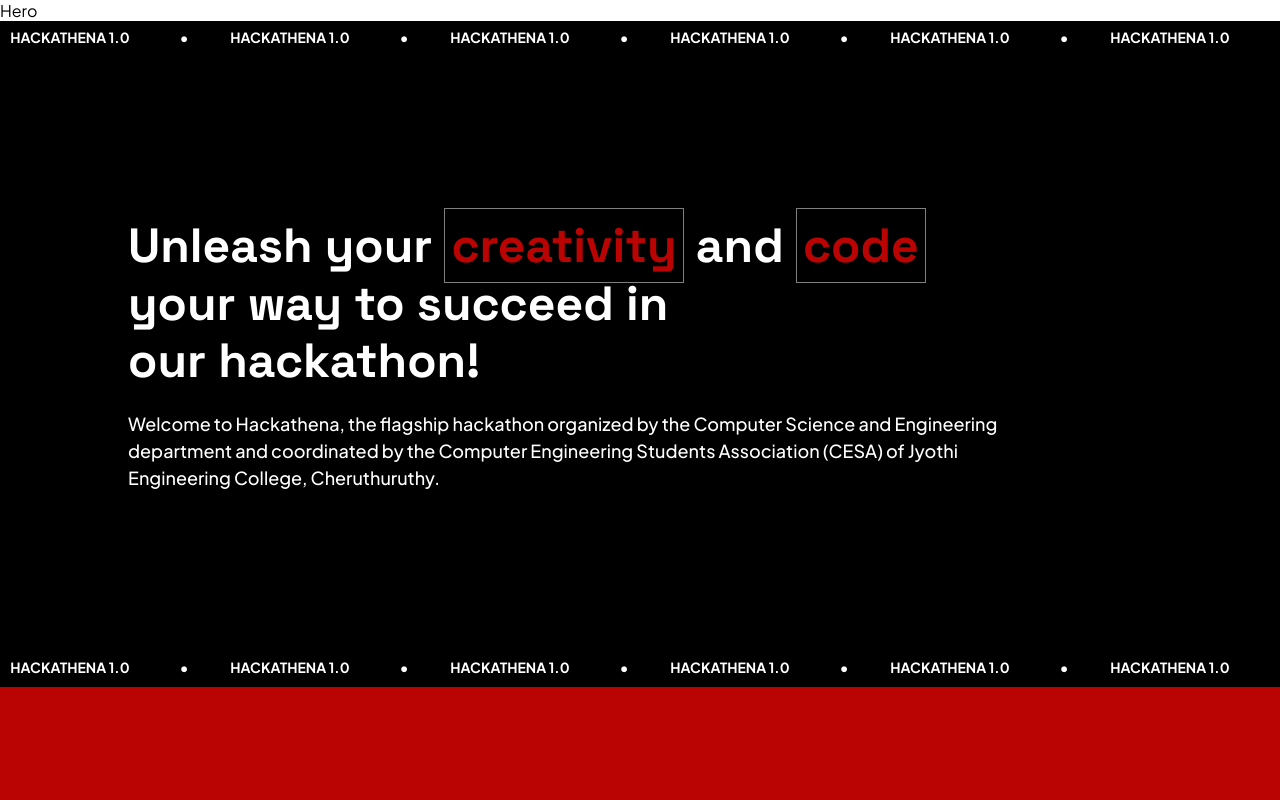
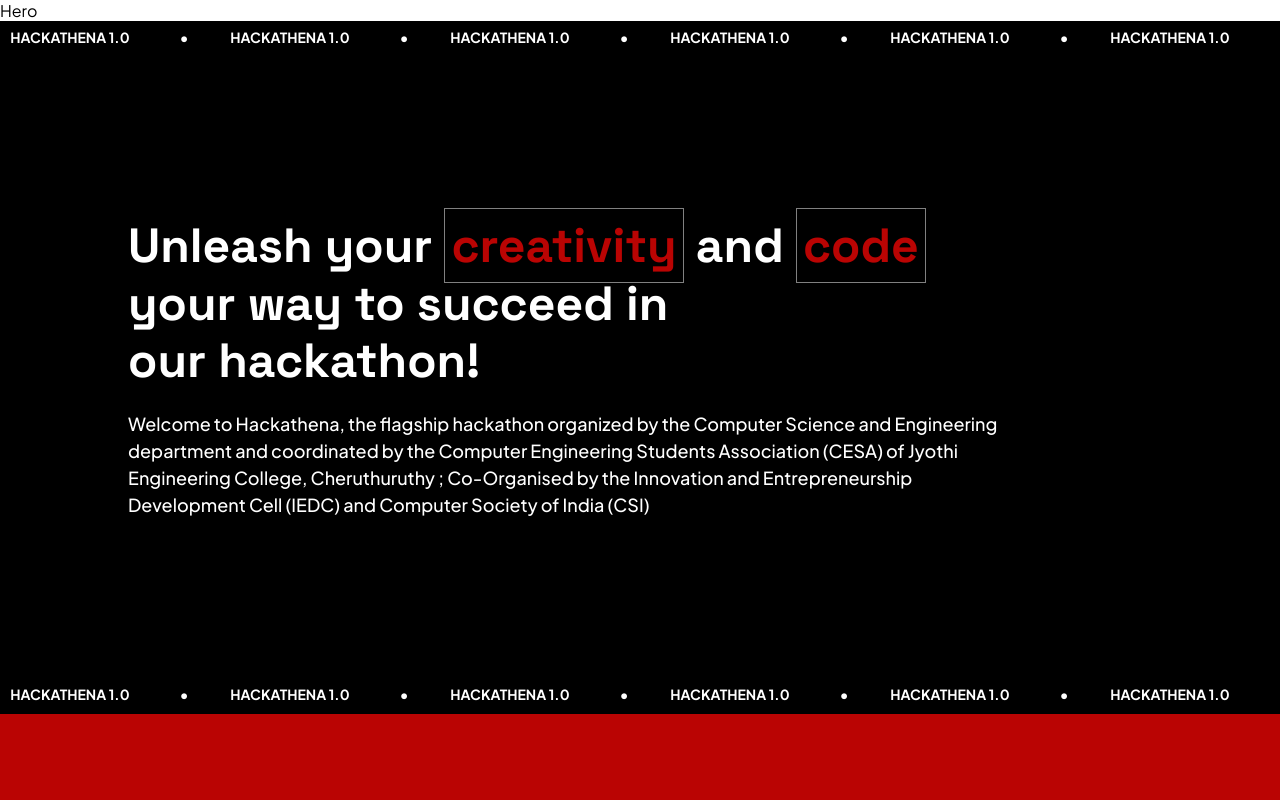
Before and after one commit to ajmalmohad/hackathena, a React (Create React App) app: page / in a window 1280 px wide. Shown: the top 800 px of the page. Built offline with nearby package versions, Linux system fonts and the light colour scheme.

Commit message:
added text ( co organisers)

```diff
--- a/src/pages/home/components/Welcome.js
+++ b/src/pages/home/components/Welcome.js
@@ -12,7 +12,9 @@ function Welcome() {
       <p className='content'>
         Welcome to Hackathena, the flagship hackathon organized by the Computer Science
         and Engineering department and coordinated by the Computer Engineering Students
-        Association (CESA) of Jyothi Engineering College, Cheruthuruthy.
+        Association (CESA) of Jyothi Engineering College, Cheruthuruthy ; Co-Organised by the
+        Innovation and Entrepreneurship Development Cell (IEDC) and Computer Society of India
+        (CSI)
       </p>
     </div>
   )
```
